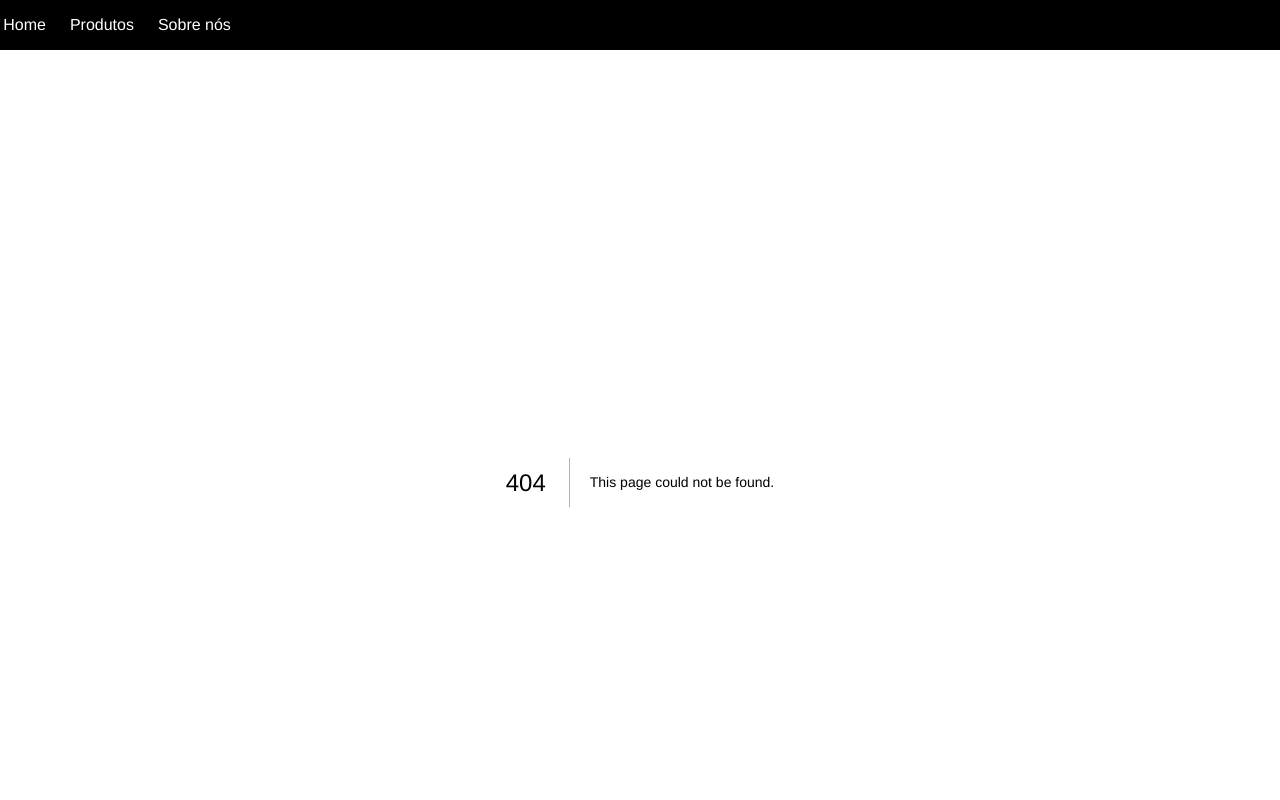
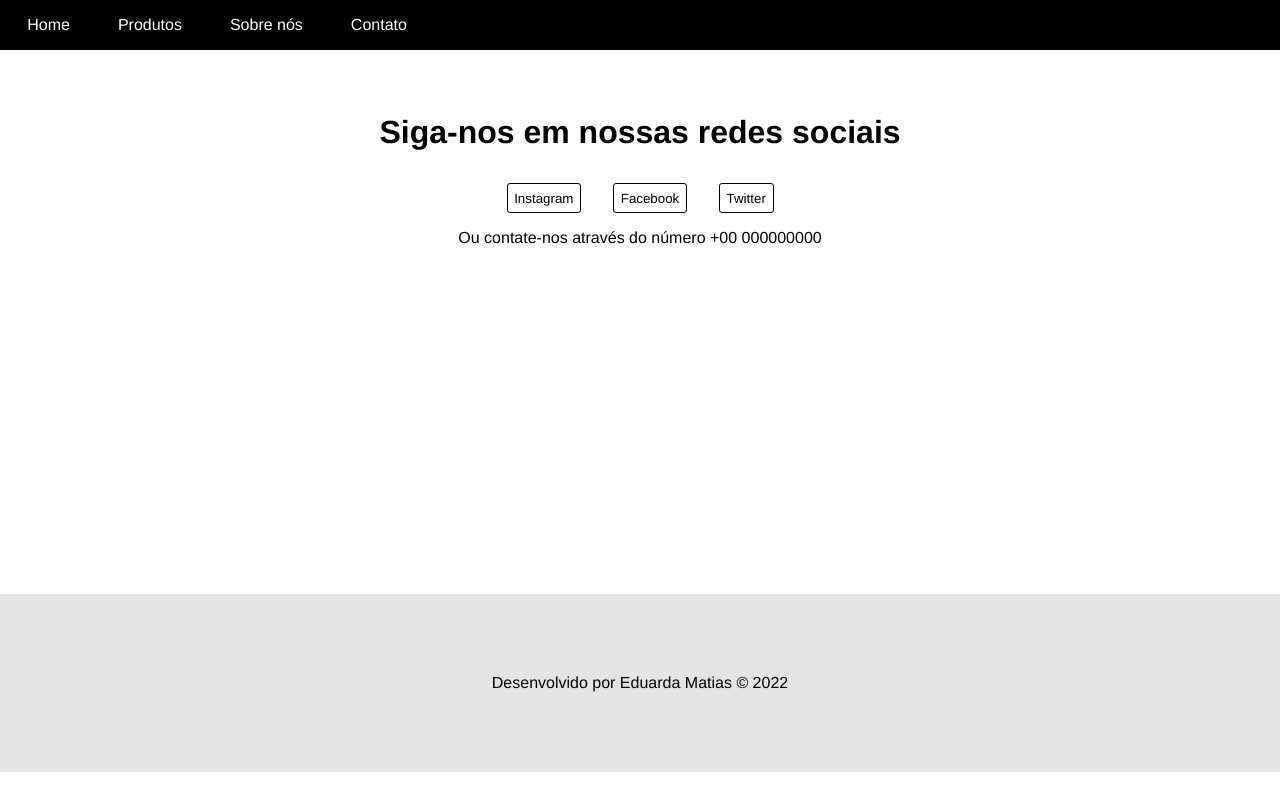
Before and after one commit to EduardaMatias/next-js, a Next.js app: page /contact in a window 1280 px wide. Before the commit this address had no page. Shown: the top 800 px of the page. Built offline with nearby package versions, Linux system fonts and the light colour scheme.

Commit message:
Add meta tags and new page

```diff
--- a/components/navbar.js
+++ b/components/navbar.js
@@ -20,6 +20,11 @@ export default function Navbar(){
                         <a>Sobre nós</a>
                     </Link>
                 </li>
+                <li>
+                    <Link href="/contact">
+                        <a>Contato</a>
+                    </Link>
+                </li>
             </ul>
         </>
     )
--- /dev/null
+++ b/pages/contact.js
@@ -0,0 +1,23 @@
+import Head from "next/head";
+import styles from "../styles/Contact.module.css";
+
+export default function Contact() {
+  return (
+    <>
+      <Head>
+        <title>Contato</title>
+      </Head>
+      <div className={styles.contact}>
+        <h1>Siga-nos em nossas redes sociais</h1>
+        <div className={styles.social}>
+          <button>Instagram</button>
+          <button>Facebook</button>
+          <button>Twitter</button>
+        </div>
+        <p>
+          Ou contate-nos através do número <span>+00 000000000</span>
+        </p>
+      </div>
+    </>
+  );
+}
--- a/pages/index.js
+++ b/pages/index.js
@@ -1,8 +1,12 @@
 import styles from '../styles/Home.module.css'
+import Head from 'next/head'
 
 export default function Home() {
   return (
     <div className={styles.home}>
+      <Head>
+        <title>Home</title>
+      </Head>
       <h1>Hello World Next.js</h1>
       <p>Lorem Ipsum is simply dummy text of the printing and typesetting industry. Lorem Ipsum has been the industrys standard dummy text ever since the 1500s, when an unknown printer took a galley of type and scrambled it to make a type specimen book. It has survived not only five centuries, but also the leap into electronic typesetting, remaining essentially unchanged. It was popularised in the 1960s with the release of Letraset sheets containing Lorem Ipsum passages, and more recently with desktop publishing software like Aldus PageMaker including versions of Lorem Ipsum.</p>
     </div>
--- /dev/null
+++ b/styles/Contact.module.css
@@ -0,0 +1,22 @@
+.contact{
+    margin-top: 2em;
+}
+
+.contact h1{
+    margin-bottom: 1em;
+}
+
+.contact div.social{
+    display: flex;
+    gap: 2em;
+    justify-content: center;
+    margin-bottom: 1em;
+}
+
+.contact div.social button{
+    border-radius: 3px;
+    border: 1px #000 solid;
+    padding: 0.5em;
+    cursor: pointer;
+    background: none;
+}
--- a/styles/Navbar.module.css
+++ b/styles/Navbar.module.css
@@ -7,7 +7,7 @@
 
 .navbar a{
     color: #fff;
-    margin-right: 1.5em;
+    margin: 0 1.5em;
     text-decoration: none;
     transition: 1s;
 }
```
